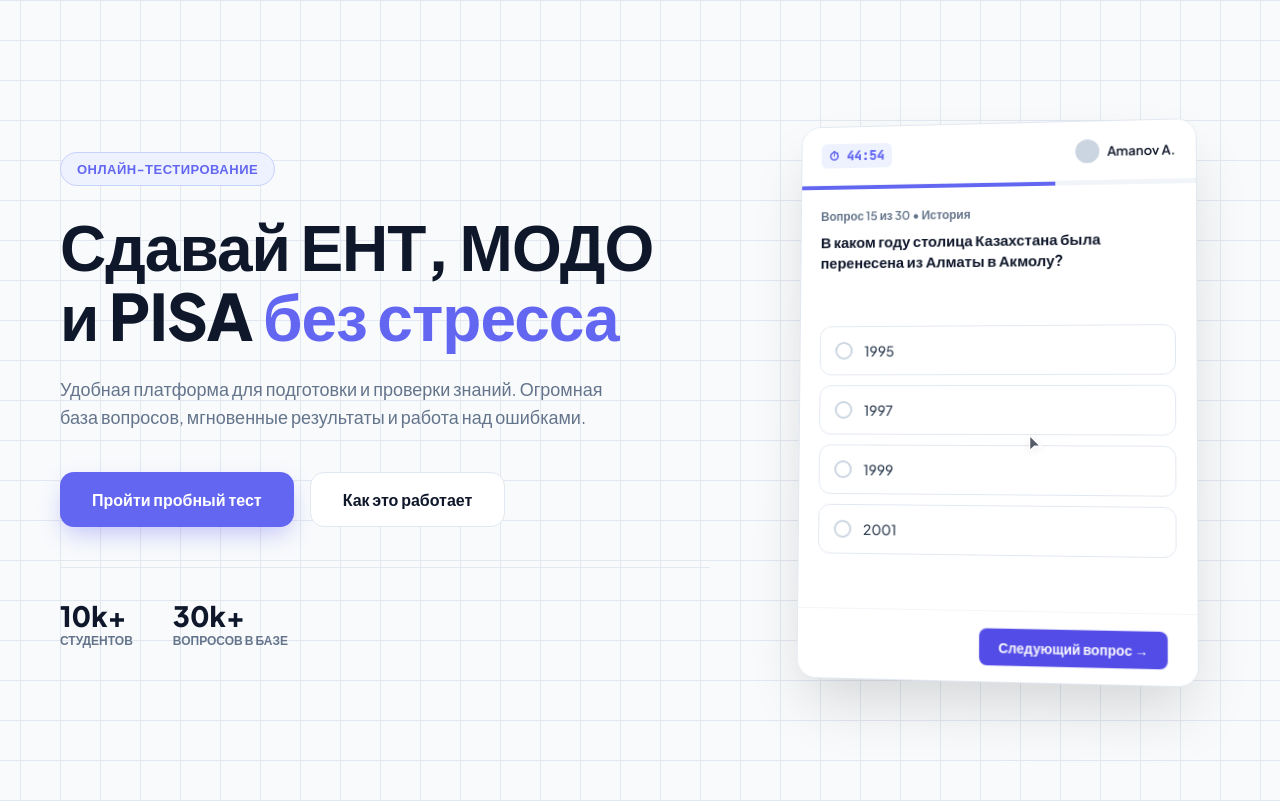
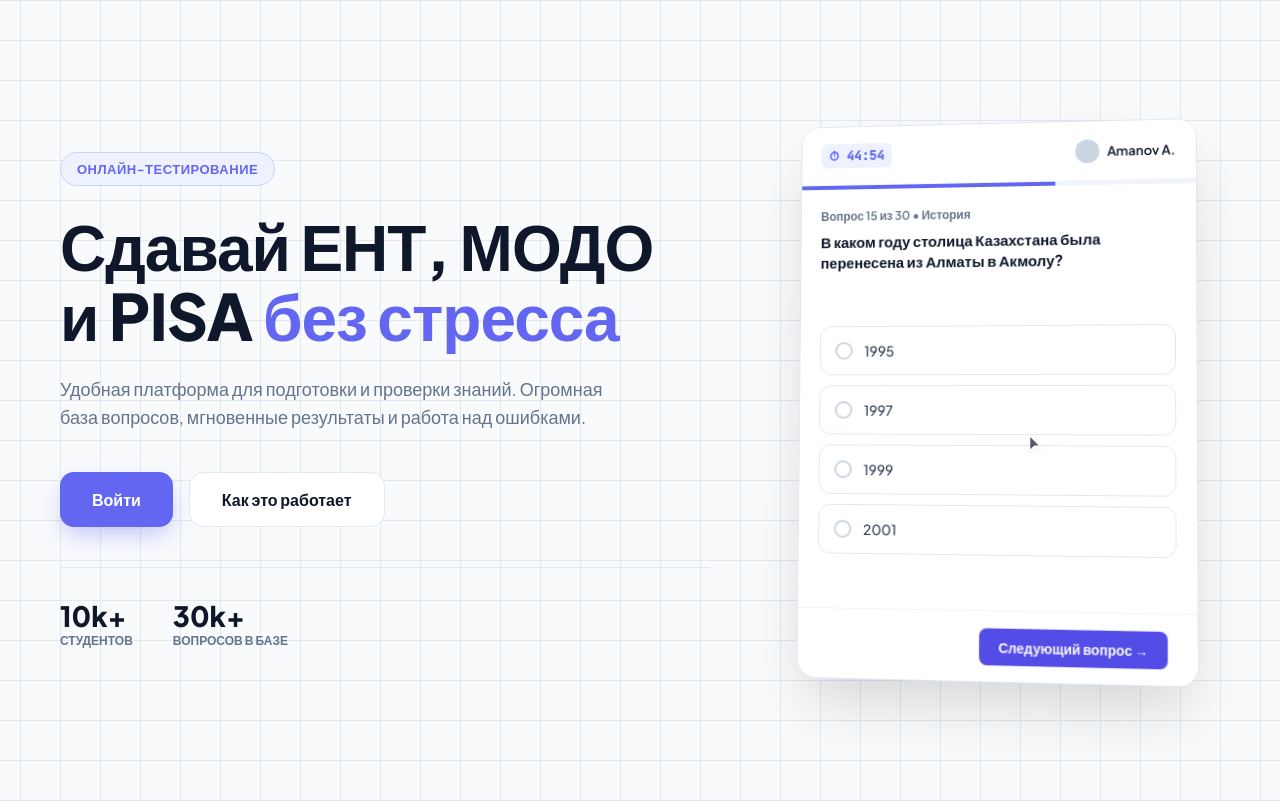
Before and after one commit to danik266/proctoring, a React (Vite) app in the folder frontend/: page / in a window 1280 px wide. Shown: the top 802 px of the page. Built offline with nearby package versions, Linux system fonts and the light colour scheme.

Commit message:
бубсы

```diff
--- a/frontend/src/components/Navbar.jsx
+++ b/frontend/src/components/Navbar.jsx
@@ -138,16 +138,7 @@
 
           {isAuthenticated ? (
             <>
-              <button
-                className="nav-btn"
-                style={navStyles.navItem}
-                onClick={() => navigate("/dashboard")}
-              >
-                {t("nav_tests")}
-              </button>
-
-              {/* --- ИЗМЕНЕНИЕ ЗДЕСЬ: ПРОВЕРКА !isAuthPage --- */}
-              {/* Показываем кнопку профиля, ТОЛЬКО если мы НЕ на странице /auth */}
+              {/* --- ИЗМЕНЕНИЕ: Добавлена проверка !isAuthPage перед кнопкой тестов --- */}
               {!isAuthPage && (
                 <button
                   className="nav-btn"
@@ -172,7 +163,6 @@
                   </div>
                 </button>
               )}
-              {/* ------------------------------------------- */}
 
               <button
                 onClick={handleLogout}
--- a/frontend/src/pages/Landing.jsx
+++ b/frontend/src/pages/Landing.jsx
@@ -274,7 +274,7 @@
                     Огромная база вопросов, мгновенные результаты и работа над ошибками.
                   </p>
                   <div className="hero-buttons">
-                    <button className="btn btn-primary" onClick={() => navigate("/auth")}>Пройти пробный тест</button>
+                    <button className="btn btn-primary" onClick={() => navigate("/auth")}>Войти</button>
                     <button className="btn btn-secondary" onClick={() => scrollToSection('features')}>Как это работает</button>
                   </div>
                   <div className="hero-stats">
```
